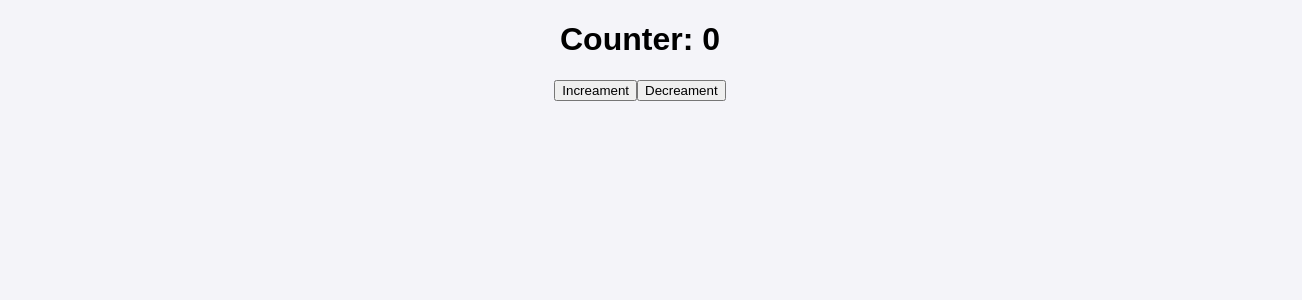
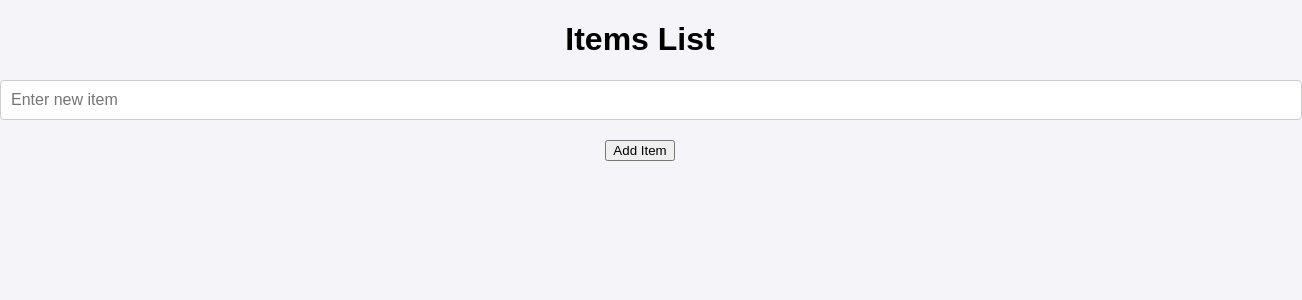
Before and after one commit to ksesikumar/React-Assignments, a React (Create React App) app: page / in a window 1280 px wide. Shown: the top 300 px of the page, 1302 px wide, since content can reach past the window. Built offline with nearby package versions, Linux system fonts and the light colour scheme.

Commit message:
Assignment For Parent To Child

```diff
--- a/src/App.js
+++ b/src/App.js
@@ -6,6 +6,7 @@ import Dashboard from './DataFilteringComponent/Dashboard';
 import LoginPage from './DataFilteringUsingCRUD/LoginPage';
 import DashboardPage from './DataFilteringUsingCRUD/DashboardPage';
 import Counter from './CounterApp/Counter';
+import ParentComponent from './ChildToParent/ParentComponent';
 
 function App() {
   const [isLoggedIn, setIsLoggedIn] = useState(false);
@@ -20,8 +21,10 @@ function App() {
       ) : (
         <LoginPage onLogin={setIsLoggedIn}></LoginPage>
       )}
+      <Counter></Counter>
       */}
-      <Counter></Counter>
+      <ParentComponent></ParentComponent>
+
 
 
 
--- /dev/null
+++ b/src/ChildToParent/ChildComponent.js
@@ -0,0 +1,30 @@
+import React, { useState } from 'react';
+
+const ChildComponent = ({ addItem }) => {
+    const [inputValue, setInputValue] = useState('');
+
+    const handleInputChange = (event) => {
+        setInputValue(event.target.value);
+    };
+
+    const handleAddItem = () => {
+        if (inputValue.trim() !== '') {
+            addItem(inputValue);
+            setInputValue(''); // Clear the input after adding the item
+        }
+    };
+
+    return (
+        <div>
+            <input
+                type="text"
+                value={inputValue}
+                onChange={handleInputChange}
+                placeholder="Enter new item"
+            />
+            <button onClick={handleAddItem}>Add Item</button>
+        </div>
+    );
+};
+
+export default ChildComponent;
--- /dev/null
+++ b/src/ChildToParent/ParentComponent.js
@@ -0,0 +1,24 @@
+import React, { useState } from 'react';
+import ChildComponent from './ChildComponent';
+
+const ParentComponent = () => {
+    const [items, setItems] = useState([]);
+
+    const addItem = (newItem) => {
+        setItems([...items, newItem]);
+    };
+
+    return (
+        <div>
+            <h1>Items List</h1>
+
+                {items.map((item, index) => (
+                    <div key={index}>{item}</div>
+                ))}
+
+            <ChildComponent addItem={addItem} />
+        </div>
+    );
+};
+
+export default ParentComponent;
```
